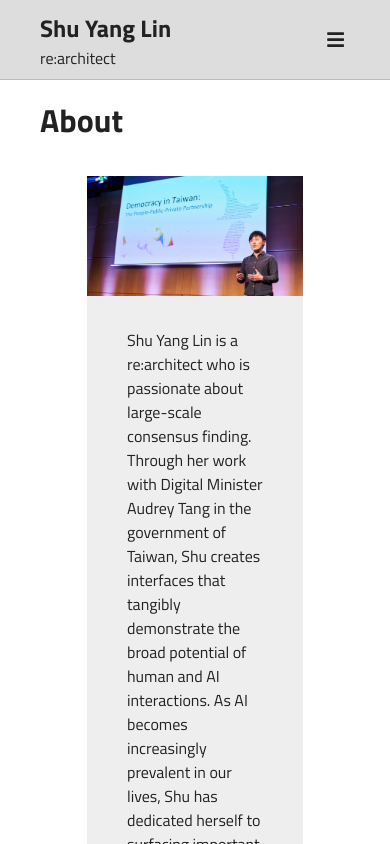
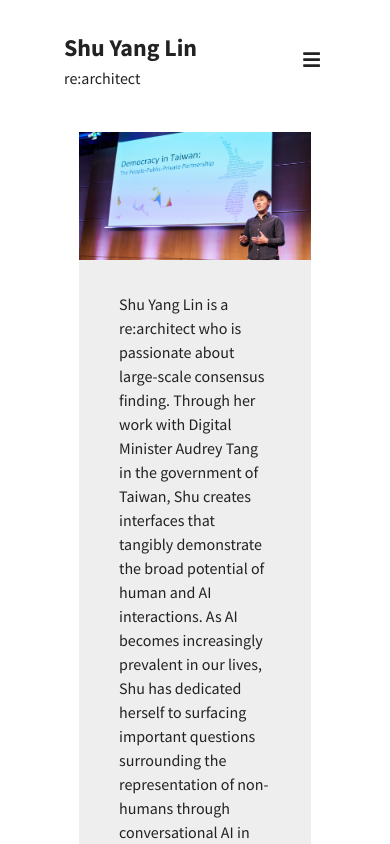
Before and after one commit to shuyanglin/shuyanglin, a React (Create React App) app: page / in a window 390 px wide. Shown: the top 844 px of the page. Built offline with nearby package versions, Linux system fonts and the light colour scheme.

Commit message:
navigation bar styles

```diff
--- a/public/index.html
+++ b/public/index.html
@@ -10,16 +10,9 @@
 
     <title>Portfolio</title>
 
-    <link rel="preconnect" href="https://fonts.googleapis.com" />
-    <link
-      rel="preconnect"
-      href="https://fonts.gstatic.com"
-      crossorigin
-    />
-    <link
-      href="https://fonts.googleapis.com/css2?family=Lato:wght@400;700&display=swap"
-      rel="stylesheet"
-    />
+    <link rel="preconnect" href="https://fonts.googleapis.com">
+    <link rel="preconnect" href="https://fonts.gstatic.com" crossorigin>
+    <link href="https://fonts.googleapis.com/css2?family=Source+Sans+Pro:wght@300;400;600;700&display=swap" rel="stylesheet">
   </head>
   <body>
     <div id="root"></div>
--- a/src/Styles/main.css
+++ b/src/Styles/main.css
@@ -1,3 +1,11 @@
+*{
+  padding: 0;
+  margin: 0;
+  box-sizing: border-box;
+  font-family: 'Source Sans Pro', sans-serif;
+
+}
+
 html,
 body {
   height: 100%;
@@ -7,7 +15,7 @@ body {
   color: #222;
   line-height: 1.5;
   -webkit-font-smoothing: antialiased;
-  font-family: 'Lato', sans-serif;
+
 }
 img,
 picture,
@@ -61,12 +69,41 @@ header .responsiveNav{
     transform: none;
   }
 
-.container{
-    padding: 1rem 2.5rem;
-    margin: 0 auto 50px;
-    min-height: 100vh;
+.title{
+  padding: 2.5rem 2rem;
 }
 
 a {
   color: #222;
 }
+
+@media only screen and (max-width: 1400px){
+  .container{
+    padding: 1rem 8rem;
+
+    transition: padding-top .4s ease-in-out, padding-bottom .4s ease-in-out;
+  }
+}
+
+@media only screen and (max-width: 1200px){
+  .container{
+    padding: 0rem 8rem;
+
+    transition: padding-top .4s ease-in-out, padding-bottom .4s ease-in-out;
+  }
+
+  .title{
+    margin: 0 0 50px 0;
+  }
+}
+
+
+@media only screen and (max-width: 1024px){
+  .container{
+
+    padding: 0rem 2rem;
+    transition: padding-top .4s ease-in-out, padding-bottom .4s ease-in-out;
+  }
+
+
+}
--- a/src/components/About/About.js
+++ b/src/components/About/About.js
@@ -1,18 +1,18 @@
 import React from "react";
 import { Container, Row, Col } from 'react-grid-system';
-import hero from '../../assets/democracy-in-taiwan.jpg';
+import hero from '../../assets/shu_about.jpg';
 import styles from './About.module.css';
 function About() {
   return (
   <>
-    <h1>About</h1>
+
     <Container>
     <Row>
 
       <Col sm={12}>
       <section>
 
-      <img alt="cover image for about page" src={hero}></img>
+      <img alt="about shu" src={hero}></img>
       <div className={styles.description}>
         Shu Yang Lin is a re:architect who is passionate about large-scale consensus finding. Through her work with Digital Minister Audrey Tang in the government of Taiwan, Shu creates interfaces that tangibly demonstrate the broad potential of human and AI interactions. As AI becomes increasingly prevalent in our lives, Shu has dedicated herself to surfacing important questions surrounding the representation of non-humans through conversational AI in the context of policy-making processes, in order to achieve optimal outcomes for the planet. By tangibly demonstrating the possibilities and limitations of human-AI cooperation, she hopes to inspire new ways of thinking about the intersection of technology and humanity.
       </div>
@@ -31,7 +31,7 @@ function About() {
       </p>
       <br/>
       <p>
-      Shu Yang Lin holds double master's degrees in computer science from National Taiwan University and interaction design from Copenhagen Institute of Interaction Design. Currently, she is part of the team at <a href="http://pdis.tw" target="_blank">PDIS</a>, an innovation lab in the central government of Taiwan that works on open government, social innovation and youth council. The lab provides channels for civic engagements, establishes <a href="https://po.pdis.tw/en/">cross-ministerial policy making process</a>, collaborates with grassroots civic tech communities on <a href="http://vtaiwan.tw/">digital regulatory reforms</a>, and supports the operation of <a href="https://silab.sme.gov.tw" target="_blank">social innovation lab</a>.
+      Shu Yang Lin holds double master's degrees in computer science from National Taiwan University and interaction design from Copenhagen Institute of Interaction Design. Currently, she is part of the team at <a href="http://pdis.tw" target="_blank" rel="noreferrer">PDIS</a>, an innovation lab in the central government of Taiwan that works on open government, social innovation and youth council. The lab provides channels for civic engagements, establishes <a href="https://po.pdis.tw/en/">cross-ministerial policy making process</a>, collaborates with grassroots civic tech communities on <a href="http://vtaiwan.tw/">digital regulatory reforms</a>, and supports the operation of <a href="https://silab.sme.gov.tw" target="_blank">social innovation lab</a>.
       </p>
       <br/>
       <p>
--- a/src/components/App/App.js
+++ b/src/components/App/App.js
@@ -3,7 +3,6 @@ import {Route, Routes, Navigate } from 'react-router-dom';
 
 import NavigationBar from '../NavigationBar';
 import About from '../About/About'
-import Home from '../Home/Home';
 import Projects from '../Projects/Projects';
 import Footer from '../Footer';
 import Notes from '../Notes/Notes';
--- a/src/components/Calendar/Calendar.js
+++ b/src/components/Calendar/Calendar.js
@@ -5,8 +5,9 @@ import styles from './Calendar.module.css'
 function Calendar() {
   return (
     <>
-      <h1>Calendar</h1>
+
       <Container className={styles.container}>
+      <h1 class="title">Calendar</h1>
       <Row className={styles.header}>
         <Col sm={2}>
           Date
--- a/src/components/NavigationBar/NavigationBar.module.css
+++ b/src/components/NavigationBar/NavigationBar.module.css
@@ -1,11 +1,5 @@
-@import url('https://fonts.googleapis.com/css2?family=Titillium+Web:ital,wght@0,400;0,700;1,300&display=swap');
 
-*{
-  padding: 0;
-  margin: 0;
-  box-sizing: border-box;
-  font-family: 'Titillium Web', sans-serif;
-}
+
 
 
 :root{
@@ -18,13 +12,10 @@ header {
   display: flex;
   align-items: center;
   justify-content: space-between;
-  height: 80px;
-  padding: 1.5rem 2.5rem;
-  border-bottom: 0.0625rem solid #bbb;
-  background-color: var(--mainColor);
+  margin-top: 20px;
+  height: 160px;
+  padding: 4rem 14rem;
   color: var(--textColor);
-  /* border-radius: 0.75rem;
-  margin: 1rem; */
 }
 
 nav a {
@@ -45,13 +36,34 @@ header .navBtn {
   border: none;
   outline: none;
   color: var(--textColor);
-  /* visibility: hidden;
-  opacity: 0; */
   font-size: 1.2rem;
   display: none;
 }
 
+@media only screen and (max-width: 1400px){
+  header {
+    padding: 2.5rem 10rem;
+    height: 140px;
+    transition: padding-top .4s ease-in-out, padding-bottom .4s ease-in-out;
+  }
+}
+
+@media only screen and (max-width: 1200px){
+  header {
+    padding: 2.5rem 8rem;
+    height: 140px;
+    transition: padding-top .4s ease-in-out, padding-bottom .4s ease-in-out;
+  }
+}
+
+
 @media only screen and (max-width: 1024px){
+  header {
+    height: 80px;
+    padding: 2.5rem 6rem;
+    transition: padding-top .4s ease-in-out, padding-bottom .4s ease-in-out;
+  }
+
   header .navBtn{
     /* visibility: visible;
     opacity: 1; */
@@ -82,3 +94,10 @@ header .navBtn {
     right: 2rem;
   }
 }
+
+@media only screen and (max-width: 576px){
+  header {
+    padding: 2.5rem 4rem;
+    transition: padding-top .4s ease-in-out, padding-bottom .4s ease-in-out;
+  }
+}
--- a/src/components/Projects/Projects.js
+++ b/src/components/Projects/Projects.js
@@ -31,8 +31,9 @@ function Projects({page}) {
 
   return (
     <>
-      <h1>Projects</h1>
+
       <Container className={styles.container}>
+      <h1 className="title">Projects</h1>
       {page=="list" &&
           <>
           { project.map( proj => { return (
```
Also changed, not shown: package.json (+8 -2 lines), src/assets/shu_about.jpg (added), 1 other file (tests, documents, lock files or other folders).
